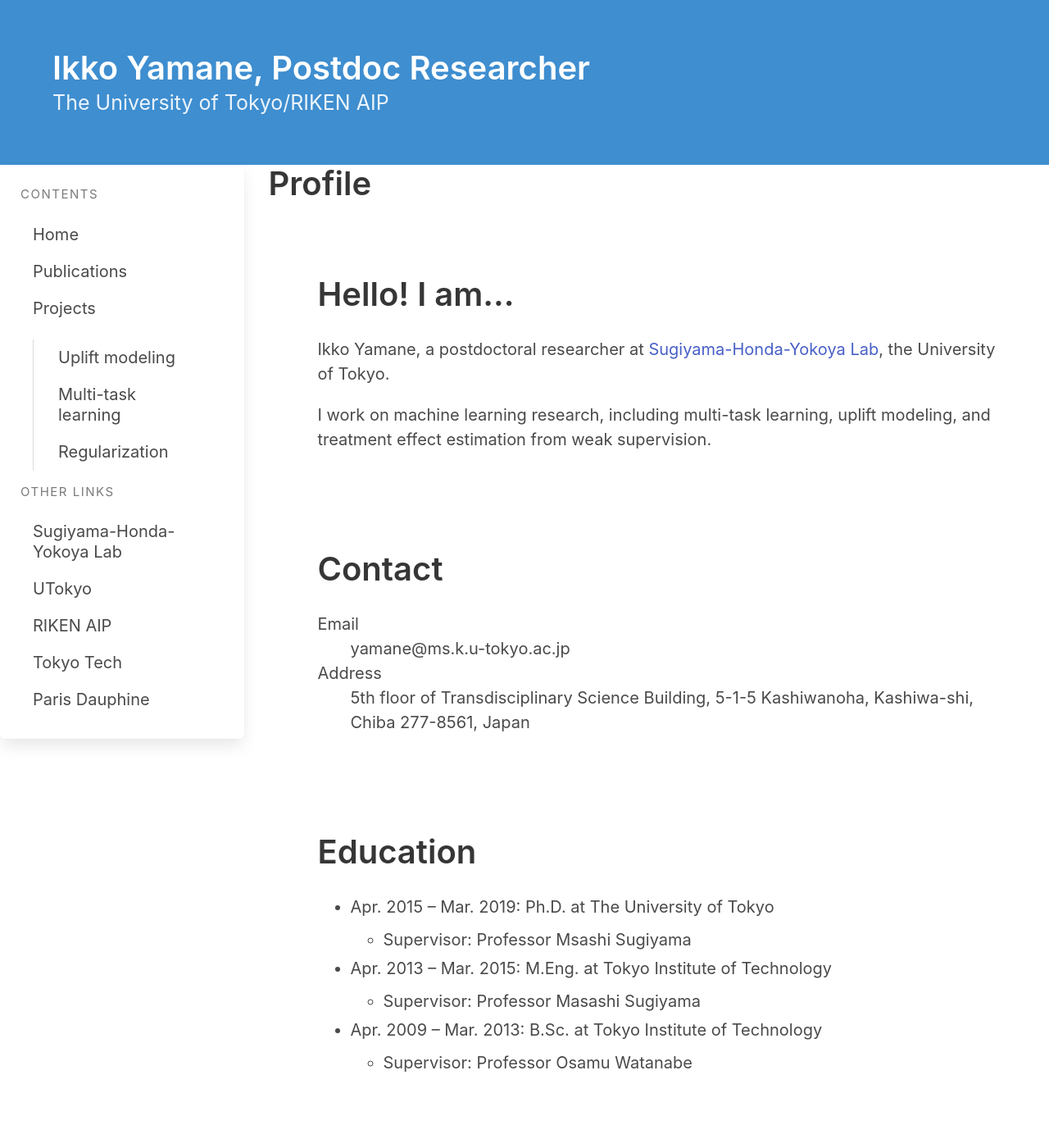
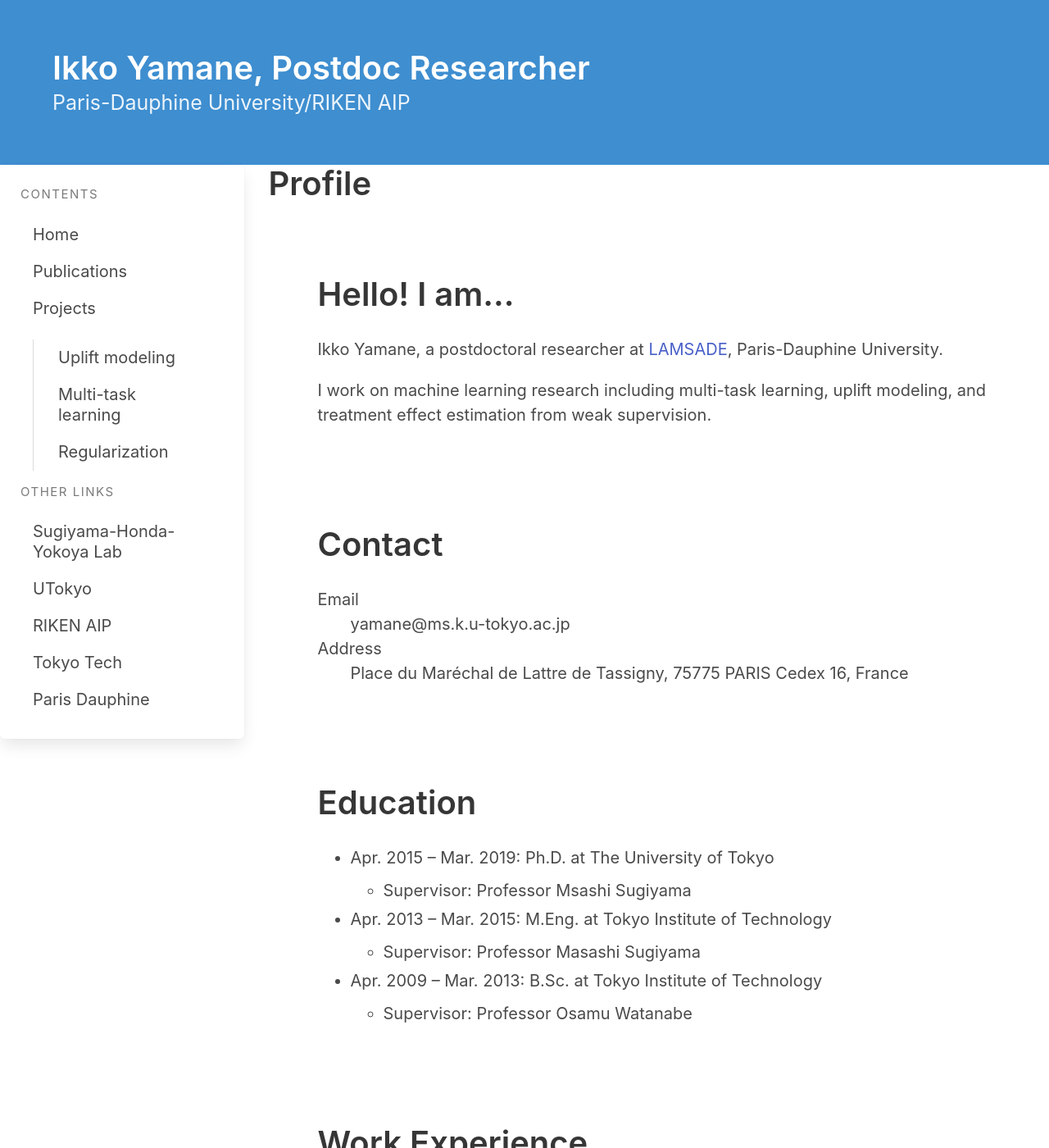
Before and after one commit to i-yamane/i-yamane.github.io, a Jekyll site: the page built from index.markdown, in a window 1280 px wide and 1400 px high. Shown: the whole window at 82% size. Built offline with Jekyll 4.4.1, drawn with Linux system fonts in a browser that asks for light colours; nearby versions of some CDN libraries; some of the changed text lies outside the part shown.

Commit message:
Move to Dauphine

```diff
--- a/index.markdown
+++ b/index.markdown
@@ -4,7 +4,7 @@
 
 layout: default
 title: Ikko Yamane, Postdoc Researcher
-subtitle: The University of Tokyo/RIKEN AIP
+subtitle: Paris-Dauphine University/RIKEN AIP
 ---
 <h1 class="content title">
 Profile
@@ -15,9 +15,9 @@ Profile
 		<h1 class="title">Hello! I am...</h1>
 <div class="content" markdown="1">
 
-Ikko Yamane, a postdoctoral researcher at [Sugiyama-Honda-Yokoya Lab](http://www.ms.k.u-tokyo.ac.jp/), the University of Tokyo.
+Ikko Yamane, a postdoctoral researcher at [LAMSADE](https://www.lamsade.dauphine.fr/), Paris-Dauphine University.
 
-I work on machine learning research, including multi-task learning, uplift modeling, and treatment effect estimation from weak supervision.
+I work on machine learning research including multi-task learning, uplift modeling, and treatment effect estimation from weak supervision.
 
 </div>
 	</div>
@@ -30,7 +30,7 @@ I work on machine learning research, including multi-task learning, uplift model
 			<dt>Email</dt>
 			<dd><p>yamane@ms.k.u-tokyo.ac.jp</p></dd>
 			<dt>Address</dt>
-			<dd><p>5th floor of Transdisciplinary Science Building, 5-1-5 Kashiwanoha, Kashiwa-shi, Chiba 277-8561, Japan</p></dd>
+			<dd><p>Place du Mar&eacute;chal de Lattre de Tassigny, 75775 PARIS Cedex 16, France</p></dd>
 		</dl>
 	</div>
 </section>
```
Also changed, not shown: other parts of index.markdown (+1 -0 lines).
